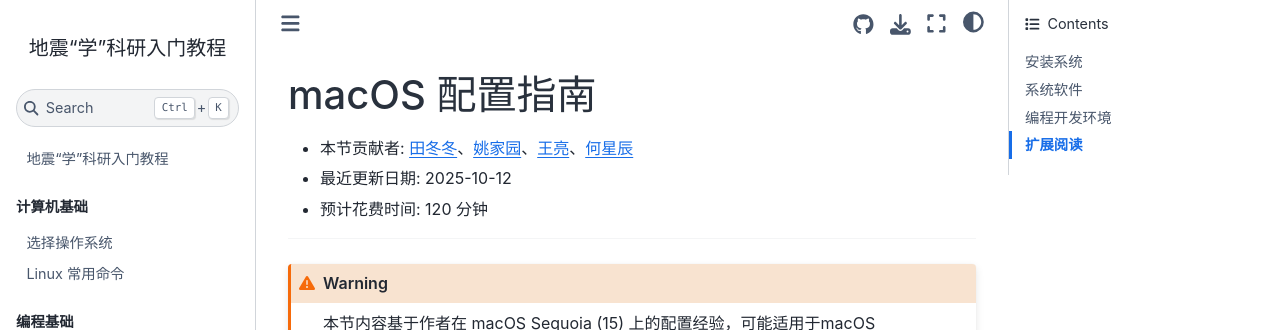
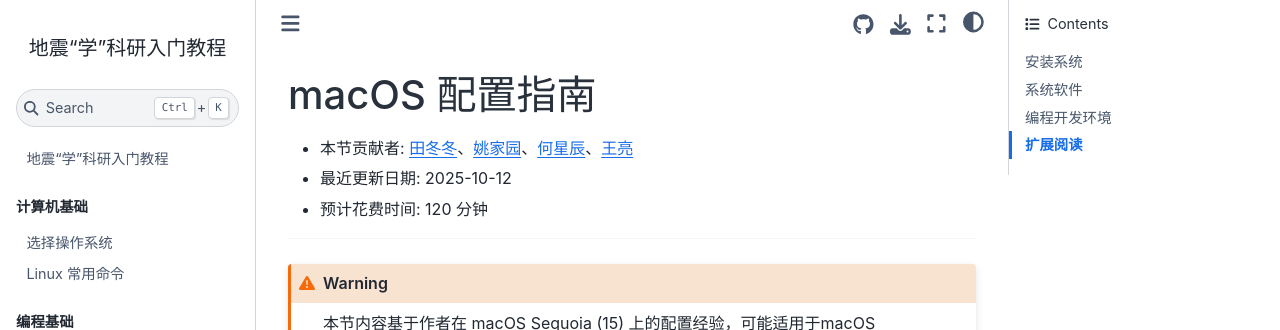
Before and after one commit to seismo-learn/seismology101, a Jupyter Book: the page built from source/computer/macos-setup.md, in a window 1280 px wide and 900 px high. Shown: the top 330 px of the window. Built offline with Jupyter Book 1.0.4 settings and Sphinx 7.4.7 and the Sphinx Book theme 1.1.4, drawn with Linux system fonts in a browser that asks for light colours; pages that are not in the unit, such as notebooks, are missing from menus.

```diff
--- a/source/computer/macos-setup.md
+++ b/source/computer/macos-setup.md
@@ -1,6 +1,6 @@
 # macOS 配置指南
 
-- 本节贡献者: {{田冬冬}}、{{姚家园}}、{{王亮}}、{{何星辰}}
+- 本节贡献者: {{田冬冬}}、{{姚家园}}、{{何星辰}}、{{王亮}}
 - 最近更新日期: 2025-10-12
 - 预计花费时间: 120 分钟
 
```
